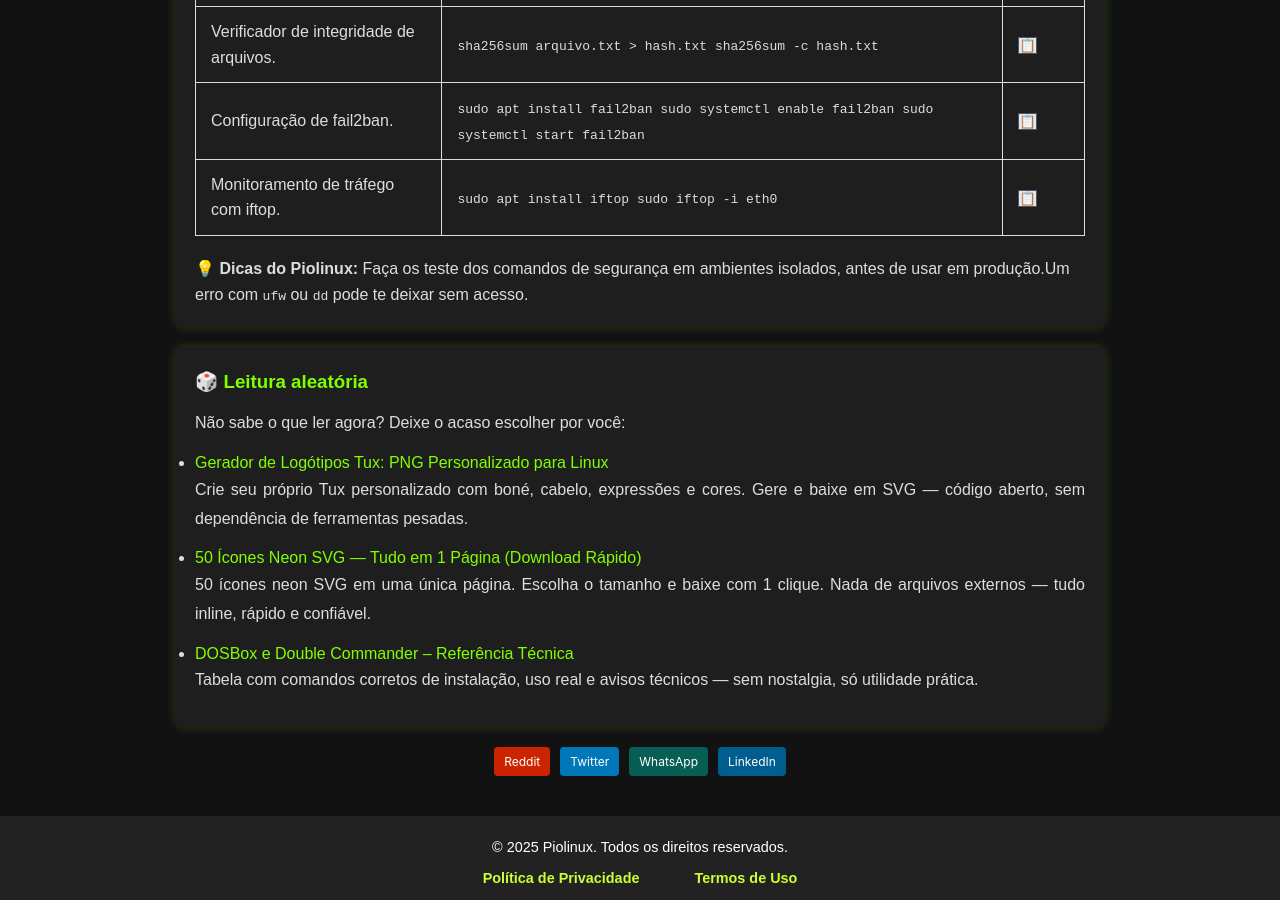
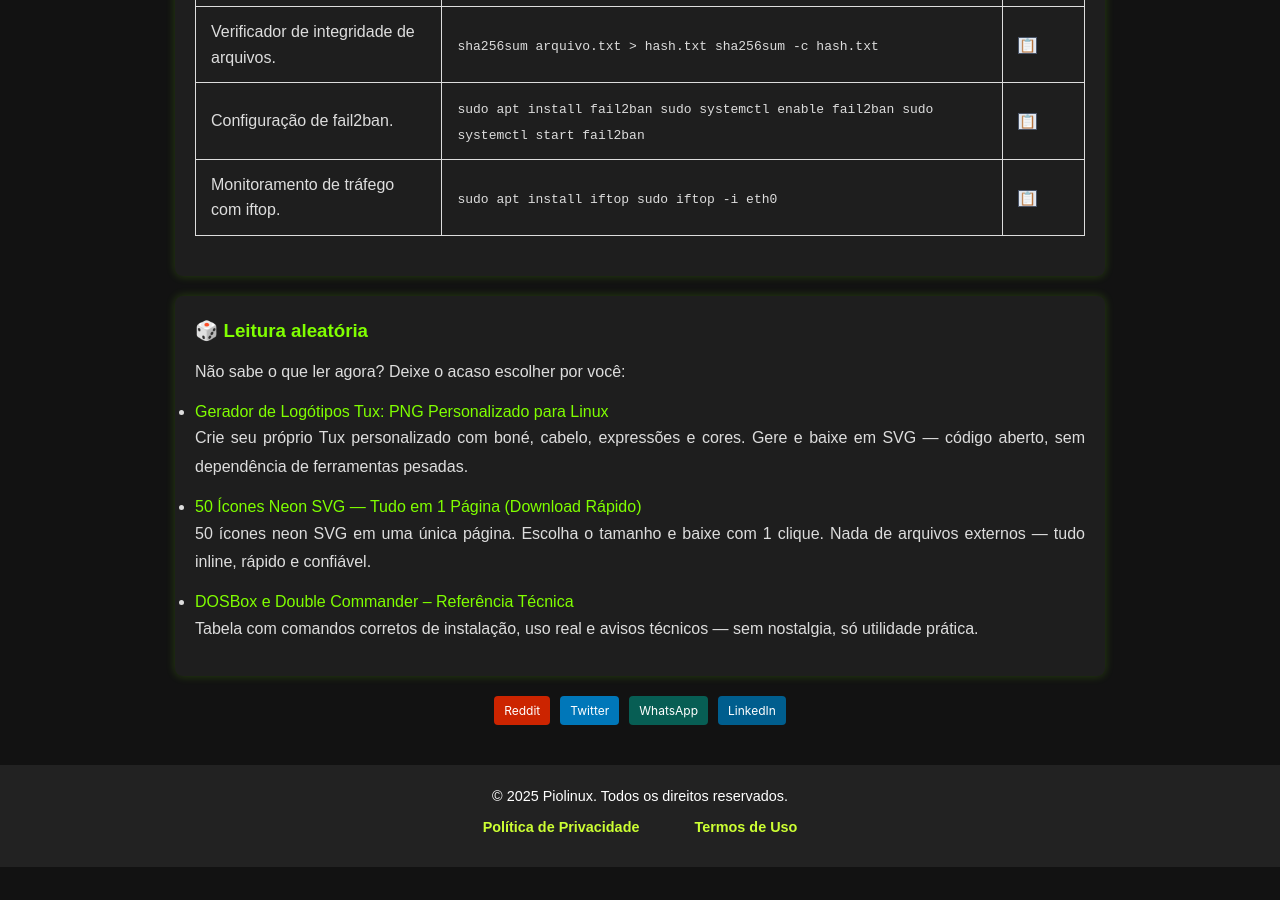
Before and after one commit to Piolinux/piolinux-site, a Jekyll site: the page built from _pages/_iniciantes/scripts-de-seguranca-para-linux-proteja-seu-sistema.md, in a window 1280 px wide and 900 px high, scrolled down 822 px. Built offline with Jekyll 4.4.1, drawn with Linux system fonts in a browser that asks for light colours; after the commit the page ends 1689 px from its top, so only the background shows below that.

Commit message:
Update scripts-de-seguranca-para-linux-proteja-seu-sistema.md

```diff
--- a/_pages/_iniciantes/scripts-de-seguranca-para-linux-proteja-seu-sistema.md
+++ b/_pages/_iniciantes/scripts-de-seguranca-para-linux-proteja-seu-sistema.md
@@ -88,10 +88,6 @@ sudo iftop -i eth0</code></td>
   </tbody>
 </table>
 
-<!-- Dica final (opcional, mas recomendada) -->
-<div class="dica-final">
-  💡 <strong>Dicas do Piolinux:</strong>  Faça os teste dos comandos de segurança em ambientes isolados, antes de usar em produção.Um erro com <code>ufw</code> ou <code>dd</code> pode te deixar sem acesso.
-</div>
 
 
 </section>
```
